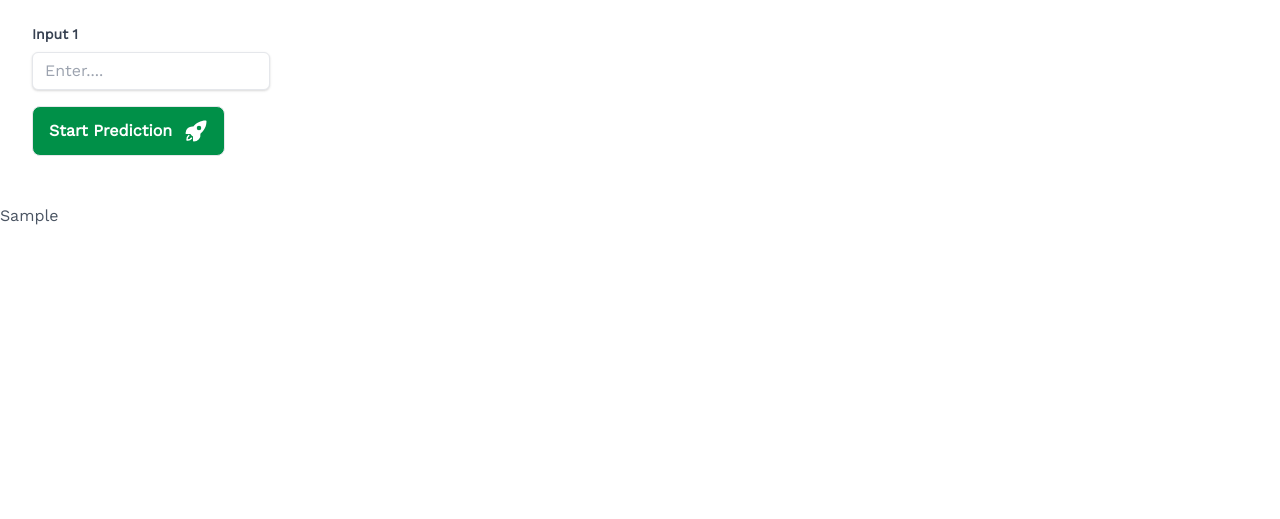
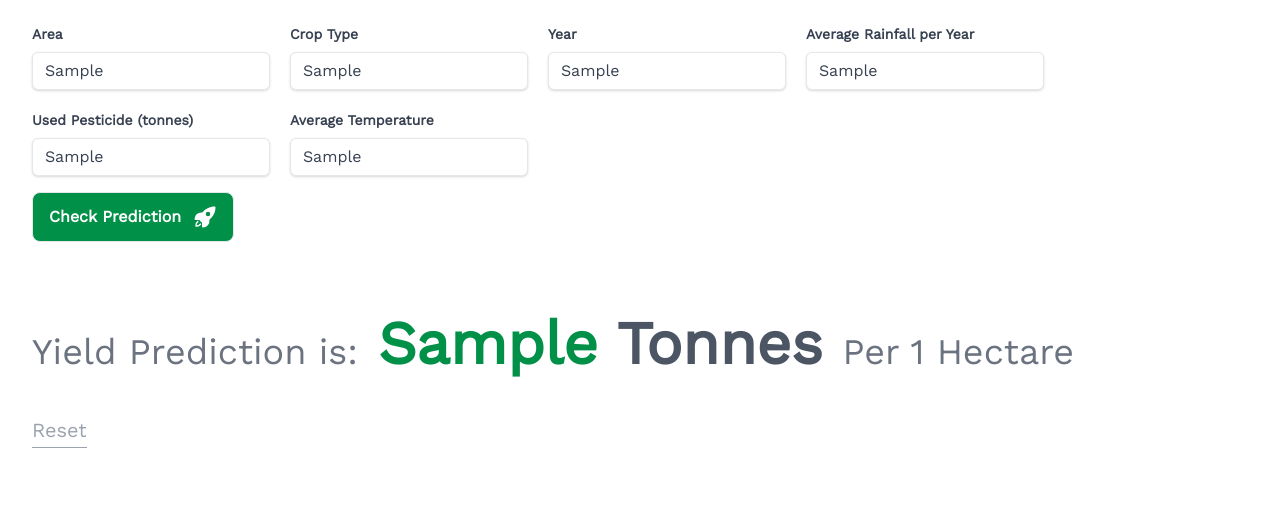
Before and after one commit to irfiacre/ML-Prediction-AI, a Django app: template crops/templates/crops/prediction.html in a window 1280 px wide. Shown: the part 60-579 px from the top of the page. Run offline with Django 4.2, Linux system fonts and the light colour scheme; the template is opened without the code that fills it: most values are stand-ins (such as "Sample title", 1, 10 or a date in 2020); some libraries are stand-ins or nearby versions.

Commit message:
Improve prediction form

```diff
--- a/crops/templates/crops/prediction.html
+++ b/crops/templates/crops/prediction.html
@@ -121,32 +121,114 @@
       <form
         action="{% url 'prediction' %}"
         method="post"
-        class="bg-white rounded px-8 pt-6 pb-8 mb-4"
+        class="bg-white rounded px-8 pt-6 pb-8 mb-4 flex flex-wrap"
       >
         {% csrf_token %}
-        <div class="mb-4 flex gap-5">
+        <div class="mb-4 flex gap-5 flex flex-wrap">
           <div>
             <label
               class="block text-gray-700 text-sm font-bold mb-2"
-              for="input1"
+              for="area"
             >
-              Input 1
+              Area
             </label>
             <input
               class="shadow appearance-none border rounded-md w-full py-2 px-3 text-gray-700 leading-tight focus:outline-none focus:shadow-outline"
-              id="input1"
-              name="input1"
+              id="area"
+              name="area"
               type="text"
-              placeholder="Enter...."
+              placeholder="Enter Area.."
+              value="{{ user_inputs.0 }}"
+            />
+          </div>
+          <div>
+            <label
+              class="block text-gray-700 text-sm font-bold mb-2"
+              for="item"
+            >
+              Crop Type
+            </label>
+            <input
+              class="shadow appearance-none border rounded-md w-full py-2 px-3 text-gray-700 leading-tight focus:outline-none focus:shadow-outline"
+              id="item"
+              name="item"
+              type="text"
+              placeholder="Enter Crop..."
+              value="{{ user_inputs.1 }}"
+            />
+          </div>
+          <div>
+            <label
+              class="block text-gray-700 text-sm font-bold mb-2"
+              for="year"
+            >
+              Year
+            </label>
+            <input
+              class="shadow appearance-none border rounded-md w-full py-2 px-3 text-gray-700 leading-tight focus:outline-none focus:shadow-outline"
+              id="year"
+              name="year"
+              type="text"
+              placeholder="Enter Year..."
+              value="{{ user_inputs.2 }}"
+            />
+          </div>
+          <div>
+            <label
+              class="block text-gray-700 text-sm font-bold mb-2"
+              for="rain_avg"
+            >
+              Average Rainfall per Year
+            </label>
+            <input
+              class="shadow appearance-none border rounded-md w-full py-2 px-3 text-gray-700 leading-tight focus:outline-none focus:shadow-outline"
+              id="rain_avg"
+              name="rain_avg"
+              type="text"
+              placeholder="Enter Average rain fall per year..."
+              value="{{ user_inputs.3 }}"
+            />
+          </div>
+          <div>
+            <label
+              class="block text-gray-700 text-sm font-bold mb-2"
+              for="pesticides"
+            >
+              Used Pesticide (tonnes)
+            </label>
+            <input
+              class="shadow appearance-none border rounded-md w-full py-2 px-3 text-gray-700 leading-tight focus:outline-none focus:shadow-outline"
+              id="pesticides"
+              name="pesticides"
+              type="text"
+              placeholder="Enter Pesticides used...."
+              value="{{ user_inputs.4 }}"
+            />
+          </div>
+          <div>
+            <label
+              class="block text-gray-700 text-sm font-bold mb-2"
+              for="avg_temp"
+            >
+              Average Temperature
+            </label>
+            <input
+              class="shadow appearance-none border rounded-md w-full py-2 px-3 text-gray-700 leading-tight focus:outline-none focus:shadow-outline"
+              id="avg_temp"
+              name="avg_temp"
+              type="text"
+              placeholder="Enter Average Temperature..."
+              value="{{ user_inputs.5 }}"
             />
           </div>
         </div>
+        <div class="flex gap-5">
           <button
             class="border font-bold text-white hover:bg-transparent py-3 px-4 rounded-lg flex gap-3"
             style="background-color: #009048"
             type="submit"
           >
-          Start Prediction
+            Check Prediction
             <svg
               xmlns="http://www.w3.org/2000/svg"
               viewBox="0 0 24 24"
@@ -163,10 +245,27 @@
               />
             </svg>
           </button>
+        </div>
       </form>
     </div>
-    <div class="relative container mx-auto w-full align-middle">
-      <p>{{ prediction_value }}</p>
+    <div
+      class="relative container mx-auto w-full align-middle px-8 pt-6 pb-8 mb-4"
+    >
+      <div class="flex sm:justify-start w-full items-baseline gap-5 flex-wrap">
+        <h2 class="text-gray-500 text-4xl">Yield Prediction is:</h2>
+        <h1 class="text-6xl font-bold" style="color: #009048">
+          {{ prediction_value }}<span class="text-gray-600 font-bold">
+            Tonnes
+          </span>
+        </h1>
+        <h2 class="text-gray-500 text-4xl">Per 1 Hectare</h2>
+      </div>
+
+      <a
+        class="text-xl text-gray-400 inline-block no-underline border-b border-gray-400 leading-relaxed hover:text-black hover:border-black my-10"
+        href="/prediction/"
+        >Reset</a
+      >
     </div>
   </body>
 </html>
```
Also changed, not shown: crops/views.py (+22 -4 lines), 2 other files. Lines whose indentation alone changed are shown as unchanged.
